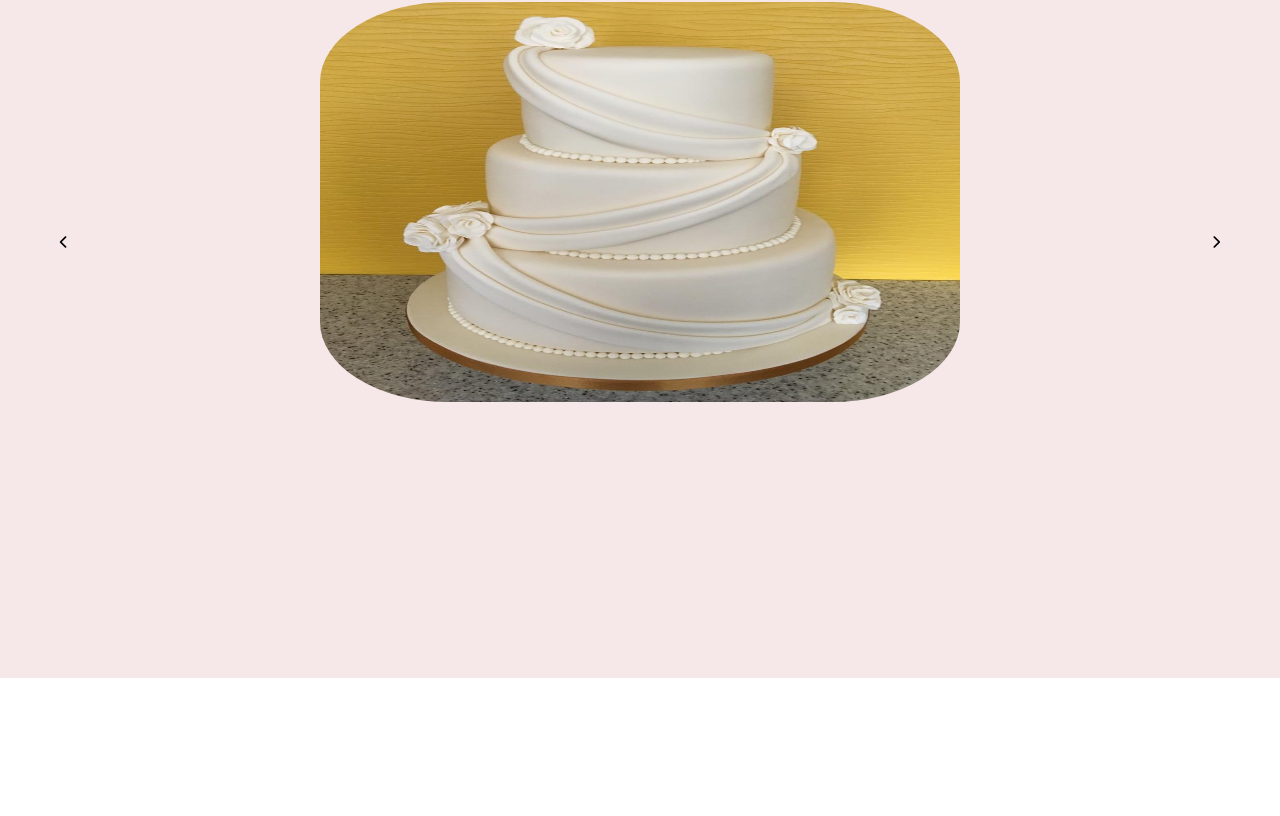
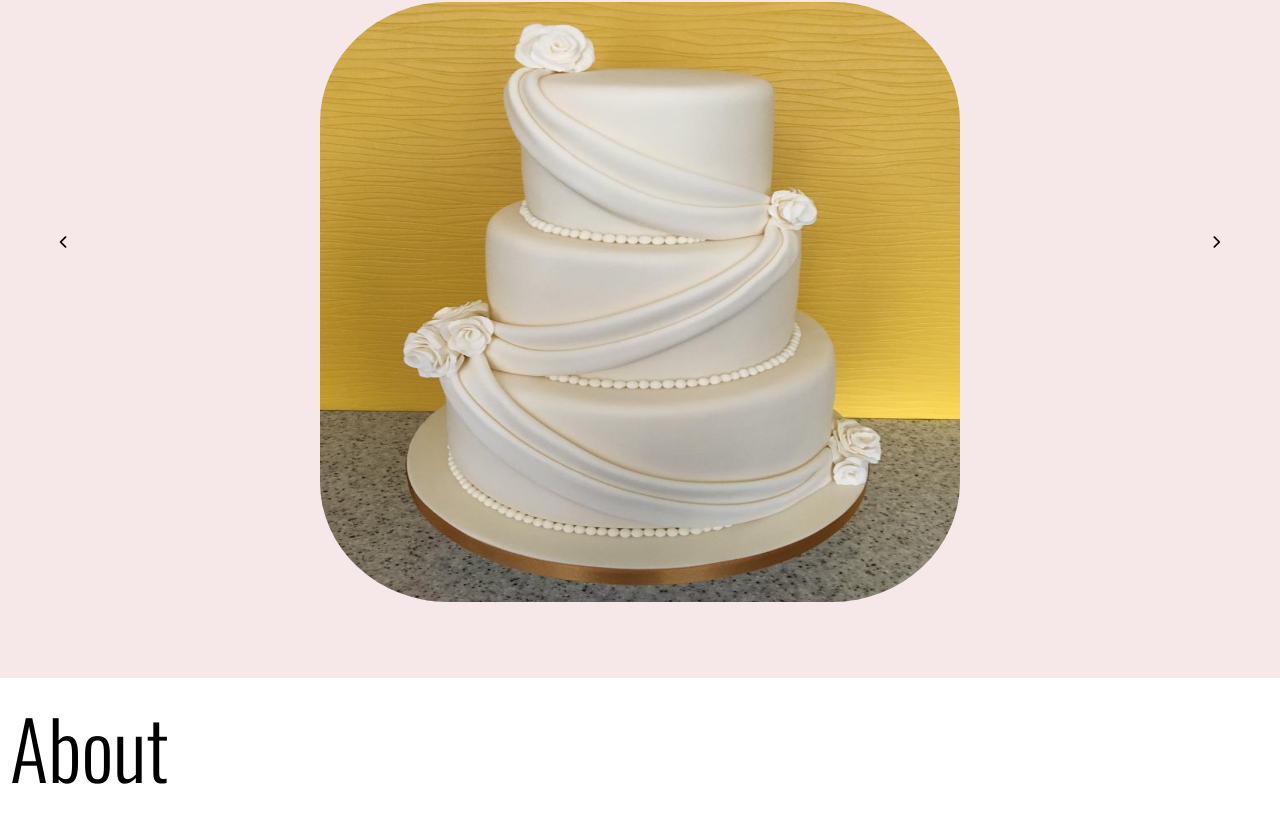
Before and after one commit to ChrisKirbyDev/Cakes, a React (Create React App) app: page / in a window 1280 px wide. Shown: the part 1135-1951 px from the top of the page. Before the commit the page ends 1813 px from the top, so only its background shows below. Built offline with nearby package versions, Linux system fonts and the light colour scheme.

Commit message:
resize portfolio image height, create about section

```diff
--- a/src/Components/Common/about.js
+++ b/src/Components/Common/about.js
@@ -0,0 +1,11 @@
+import React from "react";
+
+function About(){
+    return(
+        <div>
+            <h1>About</h1>
+        </div>
+    )
+}
+
+export default About;
--- a/src/Components/Pages/Home.js
+++ b/src/Components/Pages/Home.js
@@ -3,12 +3,14 @@ import React from "react";
 // Re-usable components
 import Header from "../common/header";
 import Portfolio from "../common/portfolio";
+import About from "../common/about";
 
 function Home(){
         return (
             <div>
                 <Header />
                 <Portfolio />
+                <About />
             </div>
         )
 }
--- a/src/styles/modules/_portfolio.css
+++ b/src/styles/modules/_portfolio.css
@@ -30,7 +30,7 @@
 
 .portfolio-img {
     width: 50%;
-    height: 50%;
+    height: 75%;
     border-radius: 20%;
     margin-top: 20vh;
 }
@@ -45,7 +45,6 @@
     background: none;
     border: none;
     outline: none;
-
 }
 
 #goRight{
```
